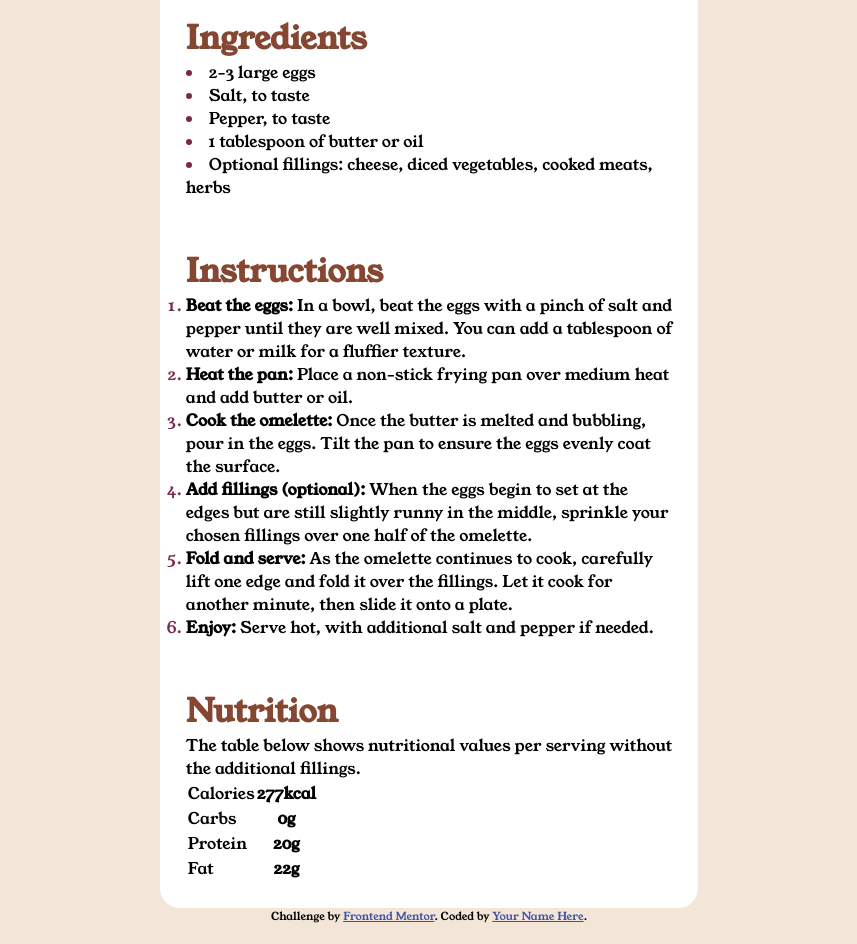
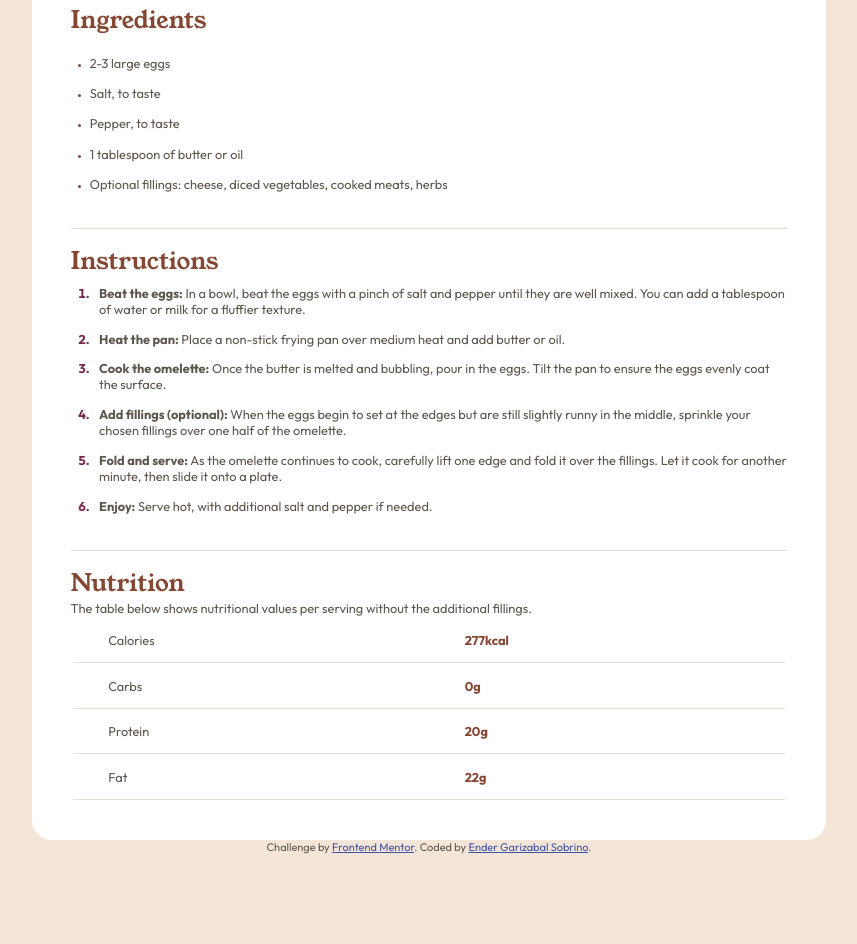
Before and after one commit to Ender-osur/frontend-mentor-solutions, a plain HTML site: page recipe-page/index.html in a window 1280 px wide. Shown: the part 777-1721 px from the top of the page, without its empty margins (211-1068 px from the left). Drawn offline with Linux system fonts and the light colour scheme.

Commit message:
Frontend mentor: recipe page challenge Done!

```diff
--- a/recipe-page/index.html
+++ b/recipe-page/index.html
@@ -70,26 +70,26 @@
       id="ingredients"
     >
       <h2
-        class="ingredients-title"
+        class="same-title"
       >
         Ingredients
       </h2>
       <ul
-        class="ingredients-list"
+        class="same-list"
       >
-        <li class="ingredients-list--element">
+        <li class="ingredients-list--element same-element">
           2-3 large eggs
         </li>
-        <li class="ingredients-list--element">
+        <li class="ingredients-list--element same-element">
           Salt, to taste
         </li>
-        <li class="ingredients-list--element">
+        <li class="ingredients-list--element same-element">
           Pepper, to taste
         </li>
-        <li class="ingredients-list--element">
+        <li class="ingredients-list--element same-element">
           1 tablespoon of butter or oil
         </li>
-        <li class="ingredients-list--element">
+        <li class="ingredients-list--element same-element">
           Optional fillings: cheese, diced vegetables, cooked meats, herbs
         </li>
       </ul>
@@ -98,31 +98,31 @@
       id="instructions"
     >
       <h2
-        class="instructions-title"
+        class="same-title"
       >
         Instructions
       </h2>
-      <ol class="instructions-list">
-        <li class="instructions-list--element">
+      <ol class="same-list instruction-list">
+        <li class="instructions-list--element same-element">
           <b>Beat the eggs:</b> In a bowl, beat the eggs with a pinch of salt and pepper until they are well mixed.
   You can add a tablespoon of water or milk for a fluffier texture.
         </li>
-        <li class="instructions-list--element">
+        <li class="instructions-list--element same-element">
           <b>Heat the pan:</b> Place a non-stick frying pan over medium heat and add butter or oil.
         </li>
-        <li class="instructions-list--element">
+        <li class="instructions-list--element same-element">
           <b>Cook the omelette:</b> Once the butter is melted and bubbling, pour in the eggs. Tilt the pan to ensure
   the eggs evenly coat the surface.
         </li>
-        <li class="instructions-list--element">
+        <li class="instructions-list--element same-element">
           <b>Add fillings (optional):</b> When the eggs begin to set at the edges but are still slightly runny in the
   middle, sprinkle your chosen fillings over one half of the omelette.
         </li>
-        <li class="instructions-list--element">
+        <li class="instructions-list--element same-element">
           <b>Fold and serve:</b> As the omelette continues to cook, carefully lift one edge and fold it over the
   fillings. Let it cook for another minute, then slide it onto a plate.
         </li>
-        <li class="instructions-list--element">
+        <li class="instructions-list--element same-element">
           <b>Enjoy:</b> Serve hot, with additional salt and pepper if needed.
         </li>
       </ol>
@@ -131,7 +131,7 @@
       id="nutritions"
     >
       <h2
-        class="nutritions-title"
+        class="same-title"
       >
         Nutrition
       </h2>
@@ -143,17 +143,17 @@
         class="nutritions-table"
       >
         <tbody>
-          <tr>
-            <td>Calories</td><th>277kcal</th>
+          <tr class="row">
+            <th>Calories</th><th>277kcal</th>
           </tr>
-          <tr>
-            <td>Carbs</td><th>0g</th>
+          <tr class="row">
+            <th>Carbs</th><th>0g</th>
           </tr>
-          <tr>
-            <td>Protein</td><th>20g</th>
+          <tr class="row">
+            <th>Protein</th><th>20g</th>
           </tr>
-          <tr>
-            <td>Fat</td><th>22g</th>
+          <tr class="row">
+            <th>Fat</th><th>22g</th>
           </tr>
         </tbody>
       </table>
@@ -162,7 +162,7 @@
 
   <div class="attribution">
     Challenge by <a href="https://www.frontendmentor.io?ref=challenge" target="_blank">Frontend Mentor</a>.
-    Coded by <a href="#">Your Name Here</a>.
+    Coded by <a href="https://ender-osur.github.io/">Ender Garizabal Sobrino</a>.
   </div>
 </body>
 </html>
--- a/recipe-page/styles.css
+++ b/recipe-page/styles.css
@@ -7,7 +7,8 @@
   padding: 0px;
   margin: 0px;
   box-sizing: border-box;
-  font-family: 'Young Serif', serif;
+  font-family: 'Outfit', sans-serif;
+  color: var(--Stone-600);
 }
 
 :root {
@@ -30,10 +31,11 @@ body {
   justify-content: center;
   align-items: center;
   flex-direction: column;
-  padding-top: 2%;
+  padding-block: 7%;
 }
 li::marker {
   color: var(--Rose-800);
+  font-size: 0.5rem;
 }
 ul {
   list-style-position: inside;
@@ -51,10 +53,10 @@ section > h2 {
   justify-content: flex-start;
   background-color: var(--White);
   height: max-content;
-  width: 42dvw;
-  padding: 2%;
+  width: 62dvw;
+  padding: 3%;
   border-radius: 20px;
-  gap: 50px;
+  gap: 15px;
 }
 #image-container {
   display: block;
@@ -72,14 +74,29 @@ header {
 
   h1 {
     font-weight: 500;
-    font-size: 3rem;
+    font-size: 32px;
     text-wrap: pretty;
+    color: black;
+    font-family: 'Young Serif', serif;
   }
   p {
     text-wrap: pretty;
-    font-family: 'Outfit', sans-serif;
     font-weight: 400;
+    font-size: 14px;
   }
+}
+.same-title {
+  font-family: 'Young Serif', serif;
+  font-weight: 500;
+  font-size: 1.5rem;
+}
+.same-list {
+  gap: 10px;
+}
+.same-element {
+  font-size: 0.8rem;
+  padding-block: 1%;
+  padding-left: 1%;
 }
 #preparation {
   background-color: var(--Rose-50);
@@ -89,20 +106,97 @@ header {
   height: max-content;
   width: 100%;
   padding: 5%;
-  gap: 20px;
+  gap: 10px;
   .preparation--title {
     color: var(--Rose-800);
-    font-family: 'Outfit', sans-serif;
-    font-size: 1.5rem;
+    font-size: 1rem;
   }
   ul {
     display: flex;
     flex-direction: column;
     align-items: flex-start;
     justify-content: center;
-    gap: 5px;
+    padding-left: 1%;
+    gap: 10px;
     li {
-      font-family: 'Outfit', sans-serif;
+      font-size: 0.8rem;
     }
   }
 }
+
+#ingredients {
+  display: flex;
+  flex-direction: column;
+  height: max-content;
+  width: 100%;
+  gap: 10px;
+  padding-bottom: 4%;
+  border-bottom: 1px solid var(--Stone-150);
+}
+.ingredients-list {
+  gap: 10px;
+}
+.ingredients-list--element {
+  font-size: 0.8rem;
+  padding-block: 1%;
+  padding-left: 1%;
+  &::marker {
+    color: var(--Brown-800);
+  }
+}
+
+#instructions {
+  display: flex;
+  flex-direction: column;
+  height: max-content;
+  width: 100%;
+  gap: 0px;
+  padding-bottom: 4%;
+  border-bottom: 1px solid var(--Stone-150);
+}
+
+.instruction-list {
+  padding-left: 3%;
+}
+
+.instructions-list--element {
+  &::marker {
+    font-size: 0.8rem;
+    font-weight: 600;
+  }
+}
+
+#nutritions {
+  display: flex;
+  flex-direction: column;
+  height: max-content;
+  width: 100%;
+  gap: 0px;
+}
+
+.nutritions-p {
+  font-size: 0.8rem;
+    font-weight: 500;
+}
+
+.row {
+  display: flex;
+  width: 100%;
+  align-items: center;
+  border-bottom: 1px solid var(--Stone-150);
+  th {
+    width: 50%;
+    display: flex;
+    align-items: center;
+    padding-block: 2%;
+    padding-inline: 5%;
+    justify-content: flex-start;
+    font-size: 0.8rem;
+    &:nth-child(1) {
+      font-weight: 500;
+    }
+    &:nth-child(2) {
+      color: var(--Brown-800);
+    }
+  }
+}
```
Also changed, not shown: 1 other file.
